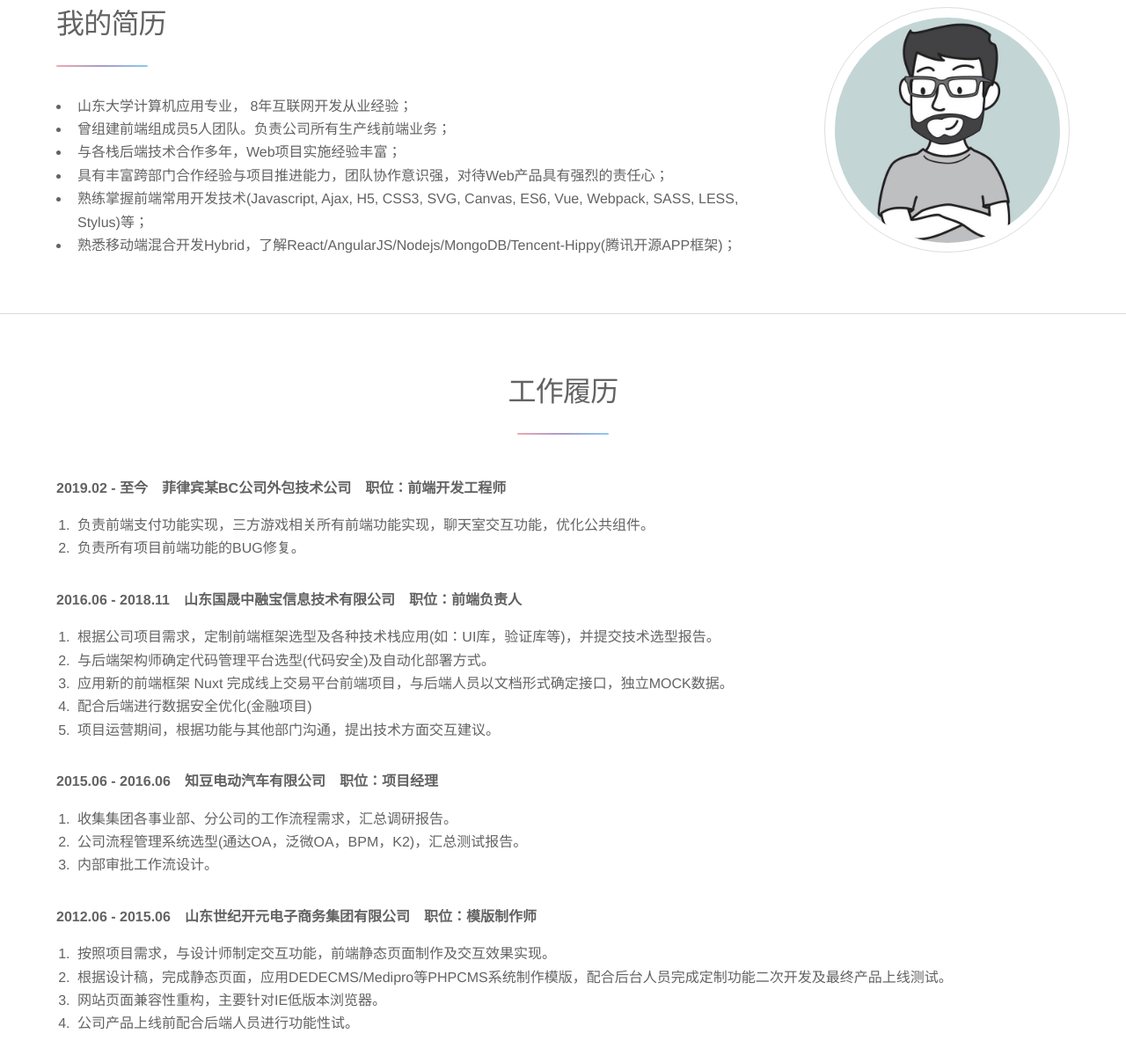
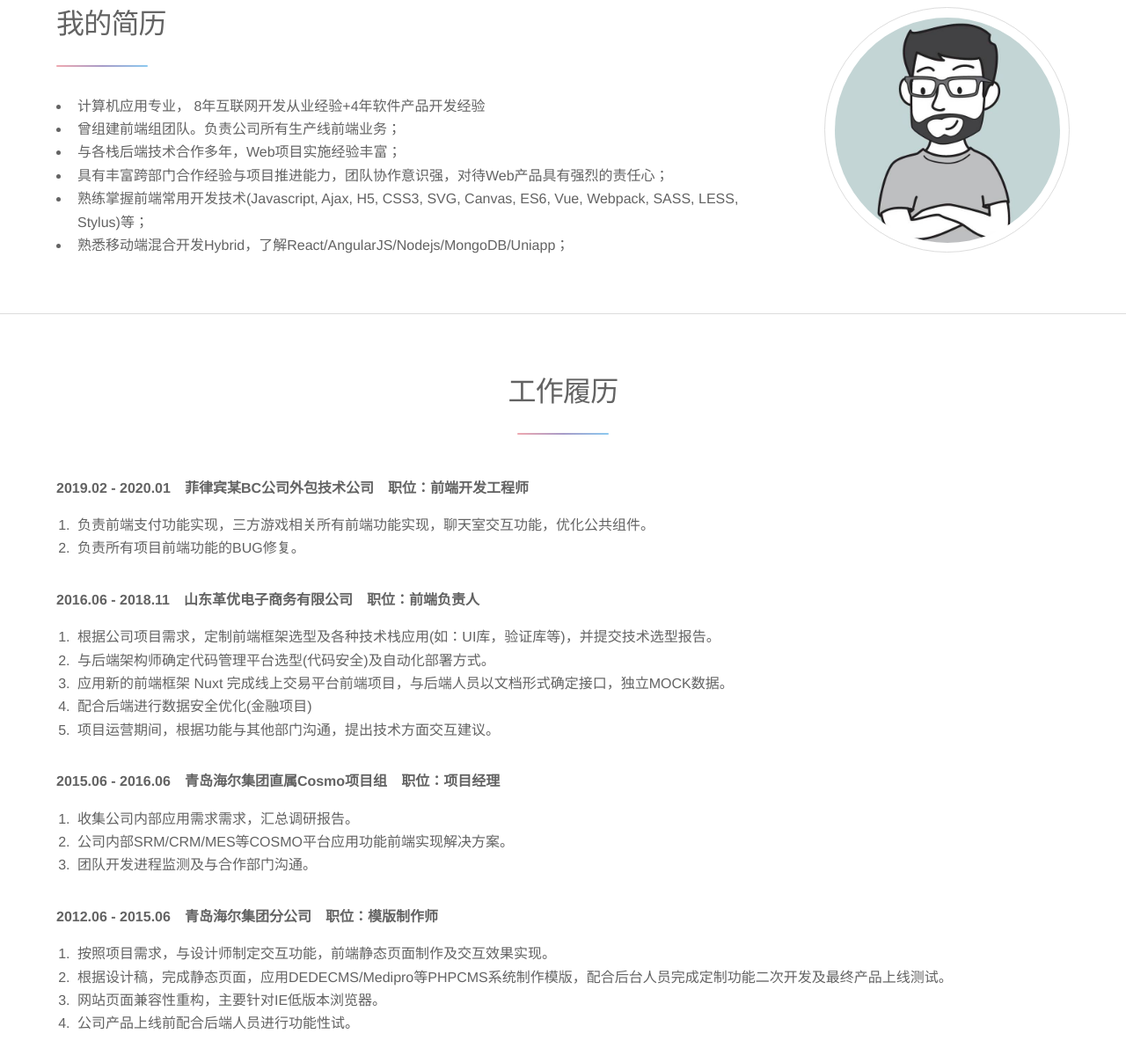
Before and after one commit to bileng1/rus, a plain HTML site: page index.html in a window 1280 px wide. Shown: the part 606-1814 px from the top of the page at 88% size. Drawn offline with Linux system fonts and the light colour scheme.

Commit message:
update 2023-01-08

```diff
--- a/index.html
+++ b/index.html
@@ -78,12 +78,12 @@
               <h2>我的简历</h2>
             </header>
             <ul class="jl">
-              <li>山东大学计算机应用专业， 8年互联网开发从业经验；</li>
-              <li>曾组建前端组成员5人团队。负责公司所有生产线前端业务；</li>
+              <li>计算机应用专业， 8年互联网开发从业经验+4年软件产品开发经验</li>
+              <li>曾组建前端组团队。负责公司所有生产线前端业务；</li>
               <li>与各栈后端技术合作多年，Web项目实施经验丰富；</li>
               <li>具有丰富跨部门合作经验与项目推进能力，团队协作意识强，对待Web产品具有强烈的责任心；</li>
               <li>熟练掌握前端常用开发技术(Javascript, Ajax, H5, CSS3, SVG, Canvas, ES6, Vue, Webpack, SASS, LESS, Stylus)等；</li>
-              <li>熟悉移动端混合开发Hybrid，了解React/AngularJS/Nodejs/MongoDB/Tencent-Hippy(腾讯开源APP框架)；</li>
+              <li>熟悉移动端混合开发Hybrid，了解React/AngularJS/Nodejs/MongoDB/Uniapp；</li>
             </ul>
           </div>
           <span class="image"><img src="images/pic01.jpg" alt="" /></span>
@@ -94,12 +94,12 @@
         <header class="major">
           <h2>工作履历</h2>
         </header>
-        <p class="hd"><span>2019.02 - 至今</span><span>菲律宾某BC公司外包技术公司</span><span>职位：前端开发工程师</span></p>
+        <p class="hd"><span>2019.02 - 2020.01</span><span>菲律宾某BC公司外包技术公司</span><span>职位：前端开发工程师</span></p>
         <ol>
           <li>负责前端支付功能实现，三方游戏相关所有前端功能实现，聊天室交互功能，优化公共组件。</li>
           <li>负责所有项目前端功能的BUG修复。</li>
         </ol>
-        <p class="hd"><span>2016.06 - 2018.11</span><span>山东国晟中融宝信息技术有限公司</span><span>职位：前端负责人</span></p>
+        <p class="hd"><span>2016.06 - 2018.11</span><span>山东革优电子商务有限公司</span><span>职位：前端负责人</span></p>
         <ol>
           <li>根据公司项目需求，定制前端框架选型及各种技术栈应用(如：UI库，验证库等)，并提交技术选型报告。</li>
           <li>与后端架构师确定代码管理平台选型(代码安全)及自动化部署方式。</li>
@@ -107,13 +107,13 @@
           <li>配合后端进行数据安全优化(金融项目)</li>
           <li>项目运营期间，根据功能与其他部门沟通，提出技术方面交互建议。</li>
         </ol>
-        <p class="hd"><span>2015.06 - 2016.06</span><span>知豆电动汽车有限公司</span><span>职位：项目经理</span></p>
+        <p class="hd"><span>2015.06 - 2016.06</span><span>青岛海尔集团直属Cosmo项目组</span><span>职位：项目经理</span></p>
         <ol>
-          <li>收集集团各事业部、分公司的工作流程需求，汇总调研报告。</li>
-          <li>公司流程管理系统选型(通达OA，泛微OA，BPM，K2)，汇总测试报告。</li>
-          <li>内部审批工作流设计。</li>
+          <li>收集公司内部应用需求需求，汇总调研报告。</li>
+          <li>公司内部SRM/CRM/MES等COSMO平台应用功能前端实现解决方案。</li>
+          <li>团队开发进程监测及与合作部门沟通。</li>
         </ol>
-        <p class="hd"><span>2012.06 - 2015.06</span><span>山东世纪开元电子商务集团有限公司</span><span>职位：模版制作师</span></p>
+        <p class="hd"><span>2012.06 - 2015.06</span><span>青岛海尔集团分公司</span><span>职位：模版制作师</span></p>
         <ol>
           <li>按照项目需求，与设计师制定交互功能，前端静态页面制作及交互效果实现。</li>
           <li>根据设计稿，完成静态页面，应用DEDECMS/Medipro等PHPCMS系统制作模版，配合后台人员完成定制功能二次开发及最终产品上线测试。</li>
```
